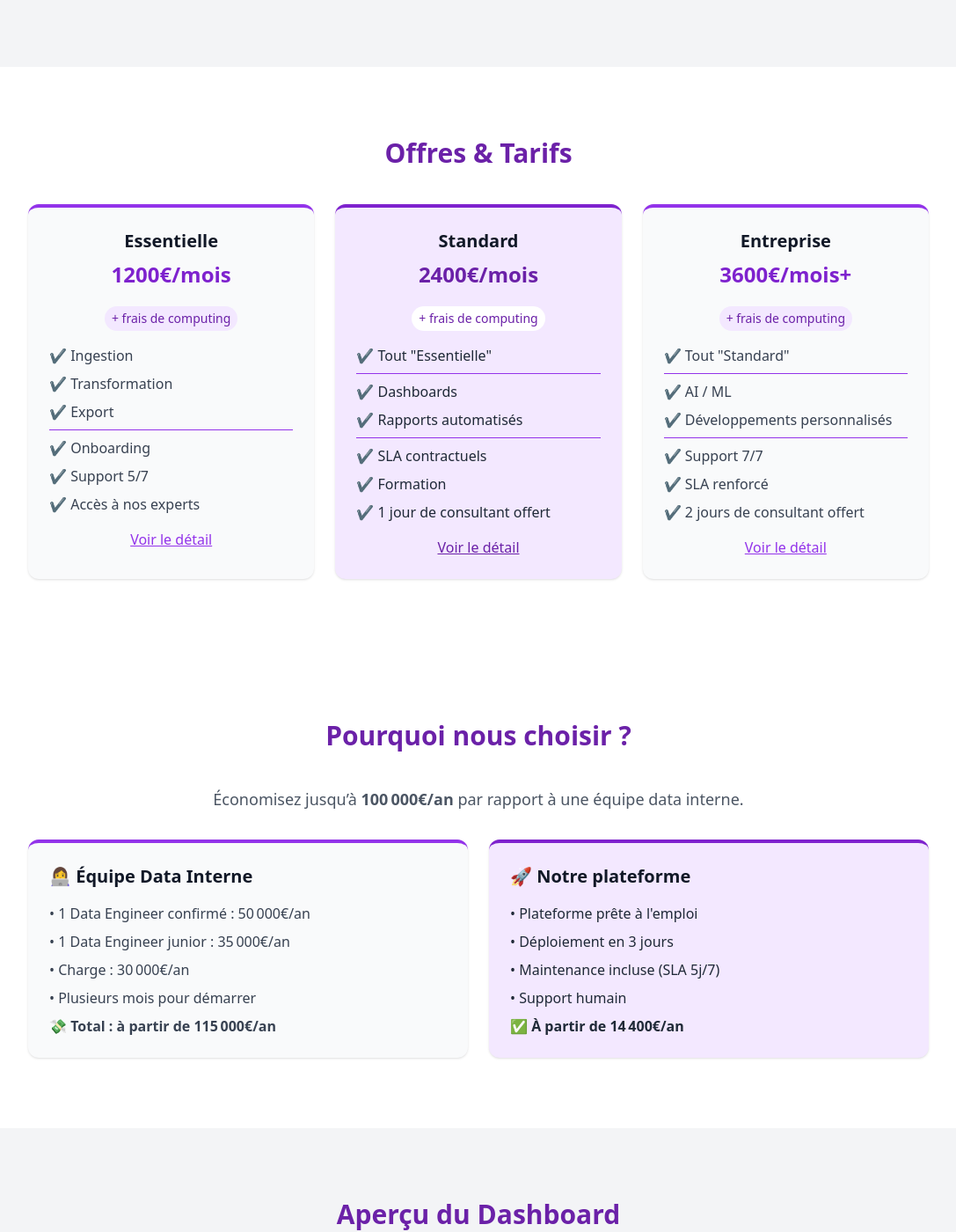
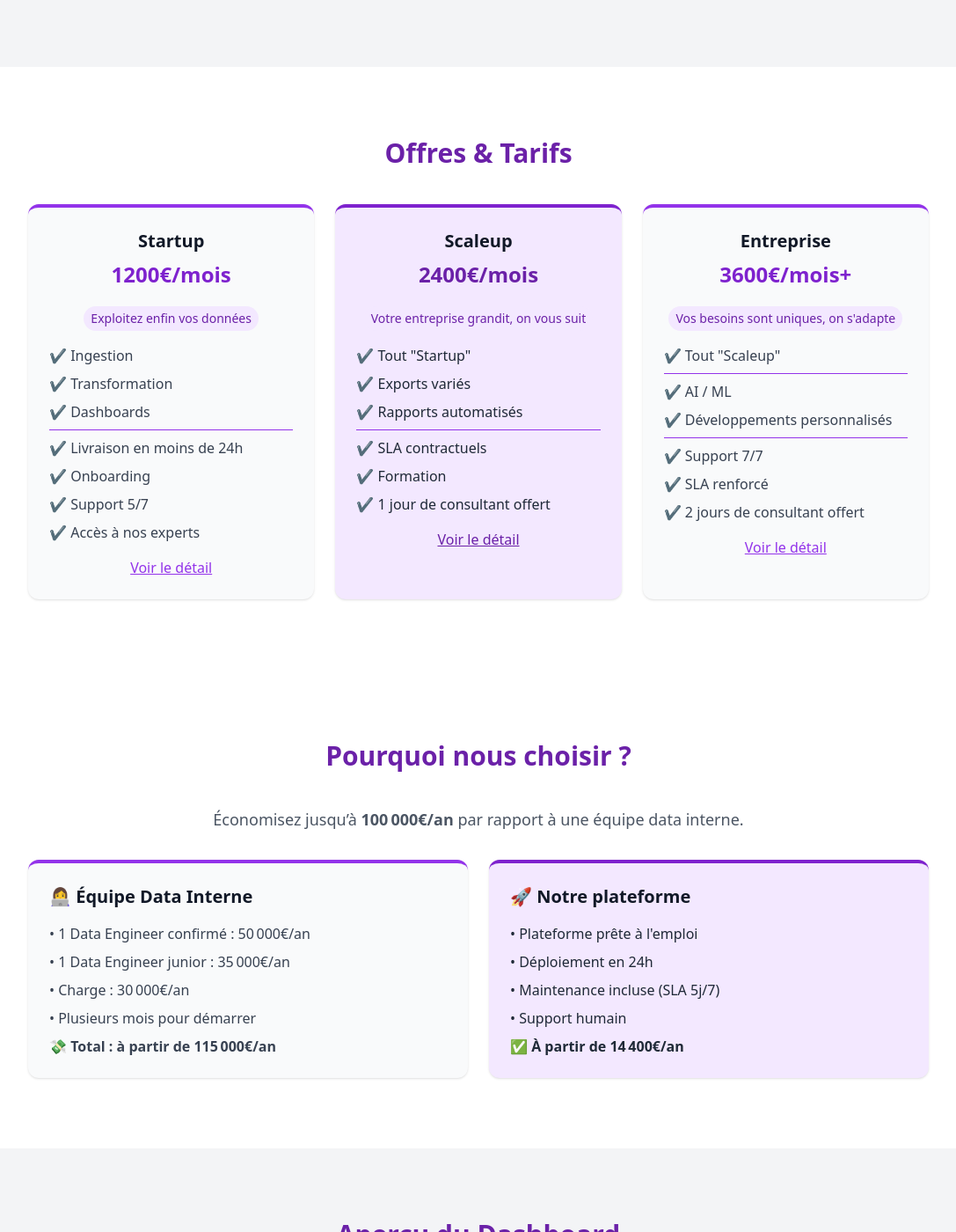
Before and after one commit to telary-agency/telary-website, a Jekyll site: the page built from index.md, in a window 1280 px wide and 1400 px high, scrolled down 980 px. Shown: the whole window at 88% size, without its empty margins (96-1183 px from the left). Built offline with Jekyll 4.4.1, drawn with Linux system fonts in a browser that asks for light colours; nearby versions of some CDN libraries; some of the changed text lies outside the part shown.

Commit message:
Trying new catchphrase

```diff
--- a/_includes/hero/pricing.html
+++ b/_includes/hero/pricing.html
@@ -2,16 +2,17 @@
   <h2 class="text-3xl font-bold mb-10 text-purple-800">Offres & Tarifs</h2>
   <div class="grid grid-cols-1 md:grid-cols-3 gap-6">
     <div class="bg-gray-50 rounded-xl shadow p-6 border-t-4 border-purple-600">
-        <h3 class="text-xl font-bold mb-2">Essentielle</h3>
+      <h3 class="text-xl font-bold mb-2">Startup</h3>
       <p class="text-2xl font-extrabold text-purple-700 mb-4">1200€/mois</p>
       <p class="text-sm text-purple-800 bg-purple-100 inline-block px-2 py-1 rounded-full mt-1 mb-2">
-          + frais de computing
+        Exploitez enfin vos données
       </p>
       <ul class="text-left space-y-2 text-gray-700 mt-2">
         <li>✔️ Ingestion</li>
         <li>✔️ Transformation</li>
-          <li>✔️ Export</li>
+        <li>✔️ Dashboards</li>
         <hr class="border-purple-600">
+        <li>✔️ Livraison en moins de 24h</li>
         <li>✔️ Onboarding</li>
         <li>✔️ Support 5/7</li>
         <li>✔️ Accès à nos experts</li>
@@ -19,15 +20,14 @@
       <a href="/details" class="inline-block mt-4 text-purple-600 underline">Voir le détail</a>
     </div>
     <div class="bg-purple-100 rounded-xl shadow p-6 border-t-4 border-purple-700">
-        <h3 class="text-xl font-bold mb-2">Standard</h3>
+      <h3 class="text-xl font-bold mb-2">Scaleup</h3>
       <p class="text-2xl font-extrabold text-purple-800 mb-4">2400€/mois</p>
-        <p class="text-sm text-purple-800 bg-white inline-block px-2 py-1 rounded-full mt-1 mb-2">
-          + frais de computing
+      <p class="text-sm text-purple-800 bg-purple-100 inline-block px-2 py-1 rounded-full mt-1 mb-2">
+        Votre entreprise grandit, on vous suit
       </p>
       <ul class="text-left space-y-2 text-gray-800 mt-2">
-          <li>✔️ Tout "Essentielle"</li>
-          <hr class="border-purple-600">
-          <li>✔️ Dashboards</li>
+        <li>✔️ Tout "Startup"</li>
+        <li>✔️ Exports variés</li>
         <li>✔️ Rapports automatisés</li>
         <hr class="border-purple-600">
         <li>✔️ SLA contractuels</li>
@@ -40,10 +40,10 @@
       <h3 class="text-xl font-bold mb-2">Entreprise</h3>
       <p class="text-2xl font-extrabold text-purple-700 mb-4">3600€/mois+</p>
       <p class="text-sm text-purple-800 bg-purple-100 inline-block px-2 py-1 rounded-full mt-1 mb-2">
-          + frais de computing
+        Vos besoins sont uniques, on s'adapte
       </p>
       <ul class="text-left space-y-2 text-gray-700 mt-2">
-          <li>✔️ Tout "Standard"</li>
+        <li>✔️ Tout "Scaleup"</li>
         <hr class="border-purple-600">
         <li>✔️ AI / ML</li>
         <li>✔️ Développements personnalisés</li>
--- a/index.md
+++ b/index.md
@@ -8,10 +8,10 @@
     <section class="bg-white py-20 px-6 text-center shadow-md">
       <div class="max-w-4xl mx-auto">
         <h1 class="text-5xl font-extrabold text-purple-700 mb-4">
-          Votre data platform, dès 1200€/mois
+          Exploitez (enfin) vos données
         </h1>
         <p class="text-xl text-gray-600 mb-6">
-          Une data platform clé en main, maintenue, 100% open source.
+          Une data platform clé en main, managée, 100% open source.
         </p>
         <a href="#dashboard" class="bg-purple-700 text-white px-8 py-4 rounded-full text-lg font-semibold hover:bg-purple-800 transition">
           Découvrir le produit
@@ -83,7 +83,7 @@
               <h3 class="text-xl font-semibold mb-4">🚀 Notre plateforme</h3>
               <ul class="space-y-2 text-gray-800">
                 <li>• Plateforme prête à l'emploi</li>
-                <li>• Déploiement en 3 jours</li>
+                <li>• Déploiement en 24h</li>
                 <li>• Maintenance incluse (SLA 5j/7)</li>
                 <li>• Support humain</li>
                 <li class="font-bold mt-2">✅ À partir de 14 400€/an</li>
@@ -165,8 +165,8 @@
 
     <!-- Call to Action -->
     <section class="bg-purple-700 text-white py-16 text-center">
-      <h2 class="text-3xl font-bold mb-4">Prêt à prendre le contrôle de vos données ?</h2>
-      <p class="mb-6 text-lg">Réservez un audit gratuit pour découvrir comment nous pouvons vous aider.</p>
+      <h2 class="text-3xl font-bold mb-4">Vous voulez enfin exploiter vos données ?</h2>
+      <p class="mb-6 text-lg">Contactez nous pour découvrir comment nous pouvons vous aider.</p>
       <a href="mailto:contact@votredata.fr" class="bg-white text-purple-700 px-6 py-3 rounded-full text-lg font-semibold hover:bg-gray-100">
         Contactez-nous
       </a>
```
Lines whose indentation alone changed are shown as unchanged.
